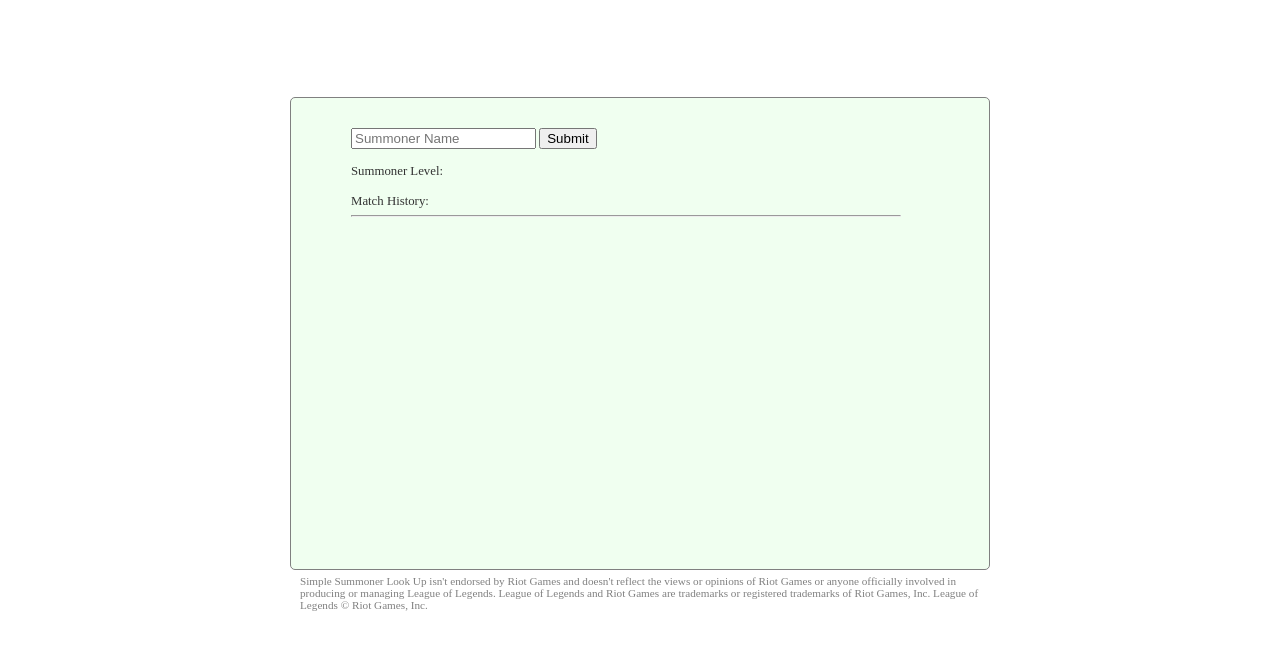
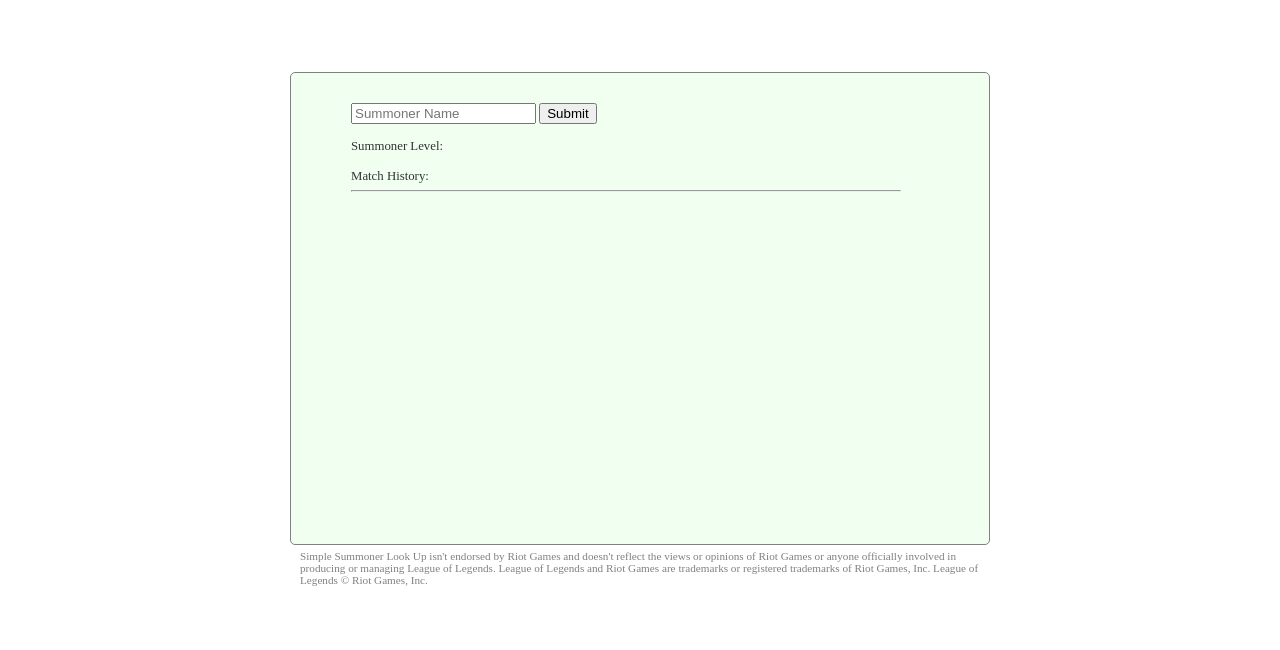
Before and after one commit to waynechaw/League-of-Legends-Match-History, a website: page public/index.html in a window 1280 px wide. Shown: the part 90-740 px from the top of the page. Drawn offline with nearby package versions, Linux system fonts and the light colour scheme.

Commit message:
adjusted css

```diff
--- a/public/style.css
+++ b/public/style.css
@@ -18,7 +18,7 @@ body {
 }
 
 .container {
-  margin: 100px auto 5px;
+  margin: 75px auto 5px;
   width: 700px;
   padding: 30px 0px 15px 60px;
   border: 1px solid gray;
```
